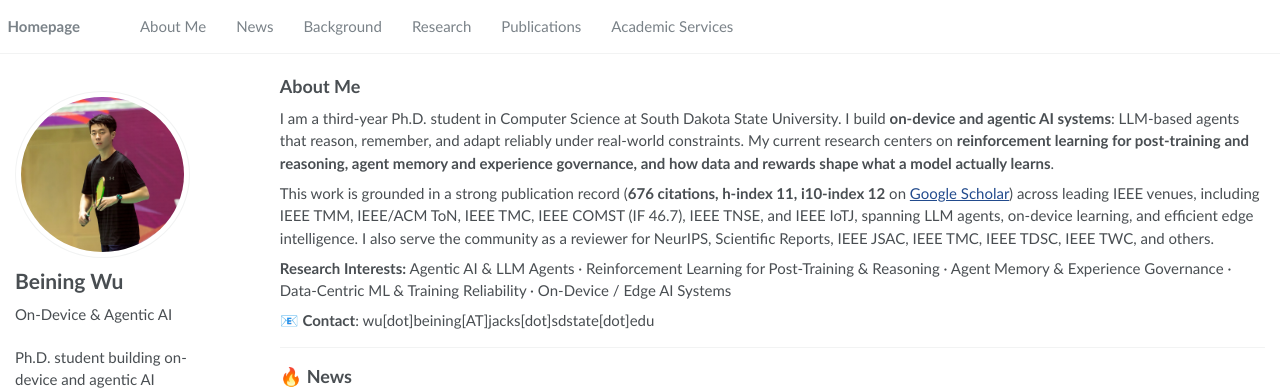
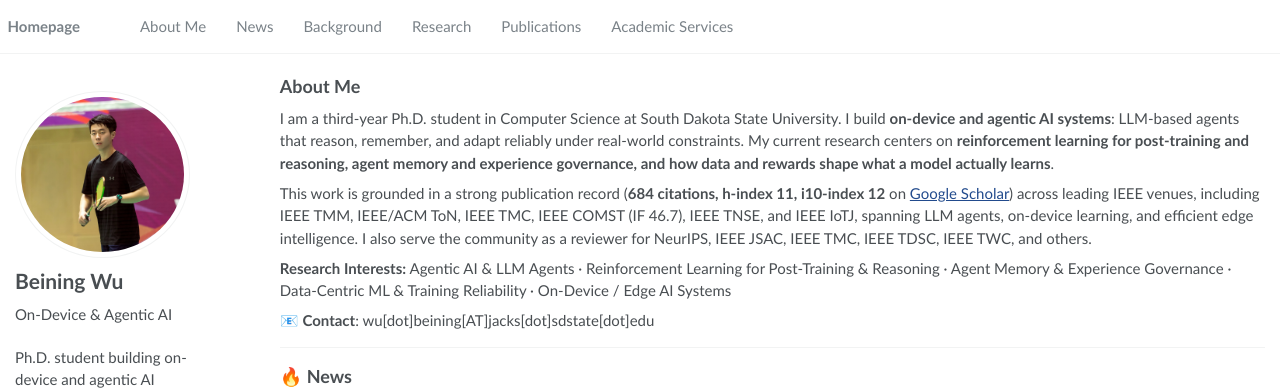
Before and after one commit to beining1008/beining1008.github.io, a Jekyll site: the page built from _pages/about.md, in a window 1280 px wide. Shown: the top 390 px of the page. Built offline with Jekyll 4.4.1, drawn with Linux system fonts in a browser that asks for light colours; some of the changed text lies outside the part shown.

Commit message:
Move Scientific Reports to the end of Other Journals, drop it from the bio, and update citations to 684
Co-Authored-By: Claude Opus 5.5 <noreply@anthropic.com>

```diff
--- a/_pages/about.md
+++ b/_pages/about.md
@@ -30,7 +30,7 @@ redirect_from:
 
 I am a third-year Ph.D. student in Computer Science at South Dakota State University. I build **on-device and agentic AI systems**: LLM-based agents that reason, remember, and adapt reliably under real-world constraints. My current research centers on **reinforcement learning for post-training and reasoning, agent memory and experience governance, and how data and rewards shape what a model actually learns**.
 
-This work is grounded in a strong publication record (<b>676 citations, h-index 11, i10-index 12</b> on <a href="https://scholar.google.com/citations?user=UX2048QAAAAJ">Google Scholar</a>) across leading IEEE venues, including IEEE TMM, IEEE/ACM ToN, IEEE TMC, IEEE COMST (IF 46.7), IEEE TNSE, and IEEE IoTJ, spanning LLM agents, on-device learning, and efficient edge intelligence. I also serve the community as a reviewer for NeurIPS, Scientific Reports, IEEE JSAC, IEEE TMC, IEEE TDSC, IEEE TWC, and others.
+This work is grounded in a strong publication record (<b>684 citations, h-index 11, i10-index 12</b> on <a href="https://scholar.google.com/citations?user=UX2048QAAAAJ">Google Scholar</a>) across leading IEEE venues, including IEEE TMM, IEEE/ACM ToN, IEEE TMC, IEEE COMST (IF 46.7), IEEE TNSE, and IEEE IoTJ, spanning LLM agents, on-device learning, and efficient edge intelligence. I also serve the community as a reviewer for NeurIPS, IEEE JSAC, IEEE TMC, IEEE TDSC, IEEE TWC, and others.
 
 **Research Interests:** Agentic AI &amp; LLM Agents · Reinforcement Learning for Post-Training &amp; Reasoning · Agent Memory &amp; Experience Governance · Data-Centric ML &amp; Training Reliability · On-Device / Edge AI Systems
 
@@ -267,12 +267,12 @@ I serve as a reviewer for the following prestigious journals:
 - IEEE Access
 
 **Other Journals:**
-- Scientific Reports
 - High-Confidence Computing
 - ICT Express
 - Digital Communications and Networks
 - International Journal of Communication Systems
 - IET Wireless Sensor Systems
+- Scientific Reports
 
 ---
 
```
